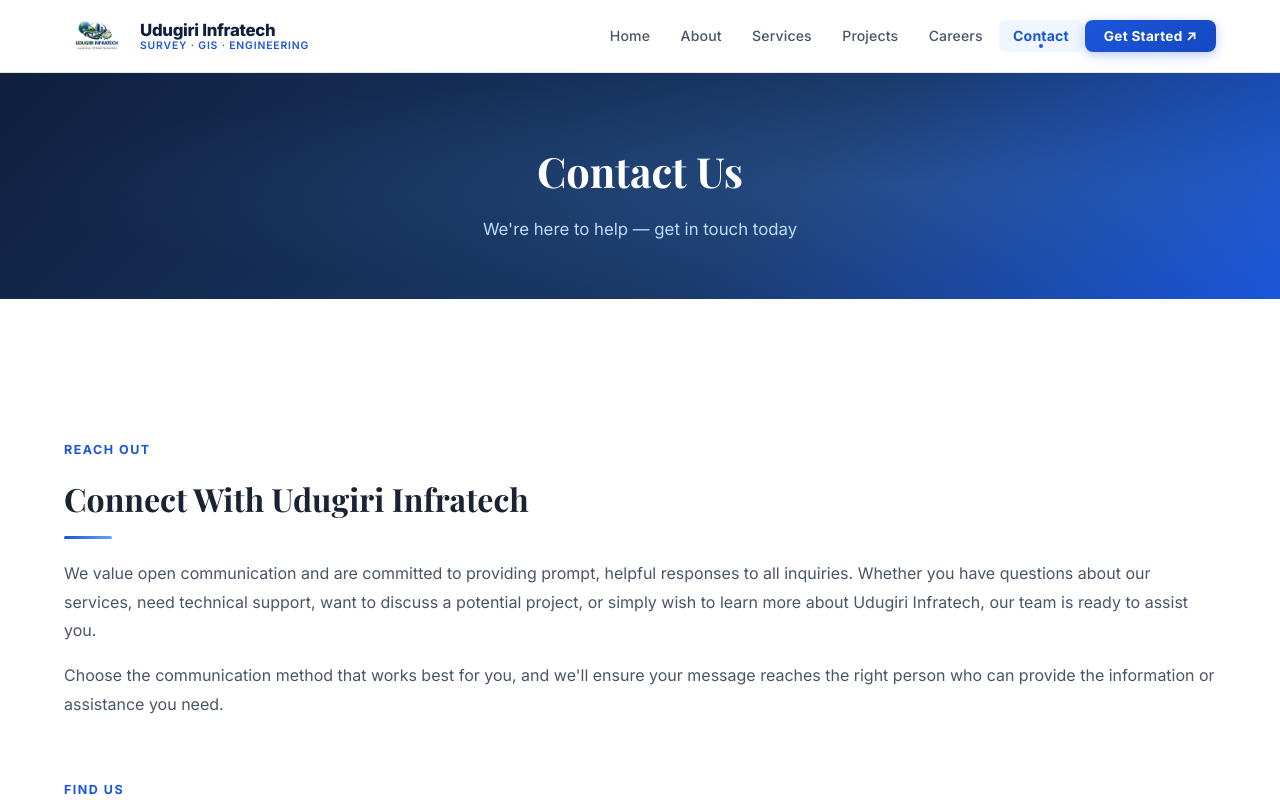
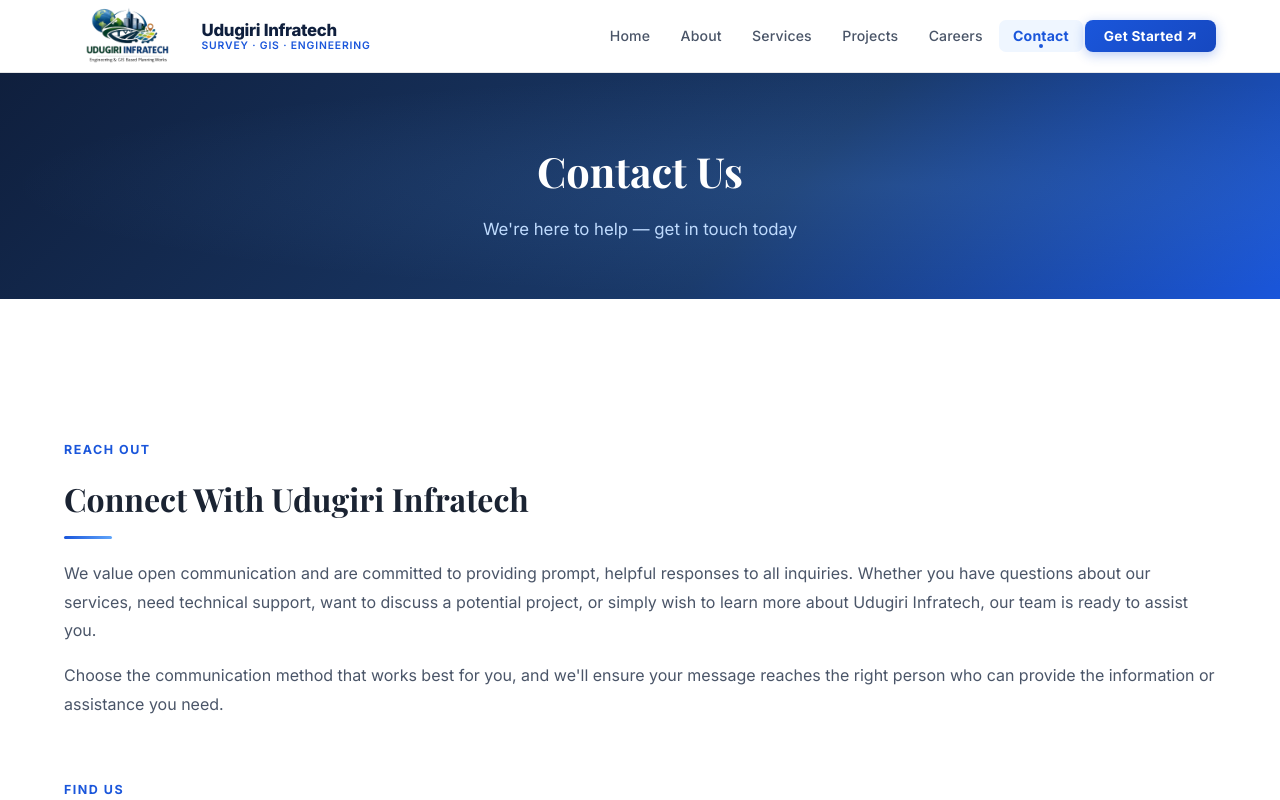
Before and after one commit to Manasisbyali234/UDUGIRI-INFRACTECH, a React (Create React App) app: page /contact in a window 1280 px wide. Shown: the top 800 px of the page. Built offline with nearby package versions, Linux system fonts and the light colour scheme; the HTML template or start-up script is replaced by a standard one.

Commit message:
minor345

```diff
--- a/src/App.css
+++ b/src/App.css
@@ -37,7 +37,7 @@
 
 /* Logo */
 .logo { display: flex; align-items: center; gap: 10px; text-decoration: none; }
-.logo img { height: 44px; width: auto; object-fit: contain; border-radius: 6px; }
+.logo img { height: 85px; width: auto; object-fit: contain; border-radius: 6px; }
 .logo-text { display: flex; flex-direction: column; line-height: 1.2; }
 .logo-name { font-size: 1.05rem; font-weight: 800; color: #0f1f3d; letter-spacing: -0.3px; }
 .logo-tagline { font-size: 0.65rem; font-weight: 600; color: #1a56db; letter-spacing: 0.08em; text-transform: uppercase; }
```
